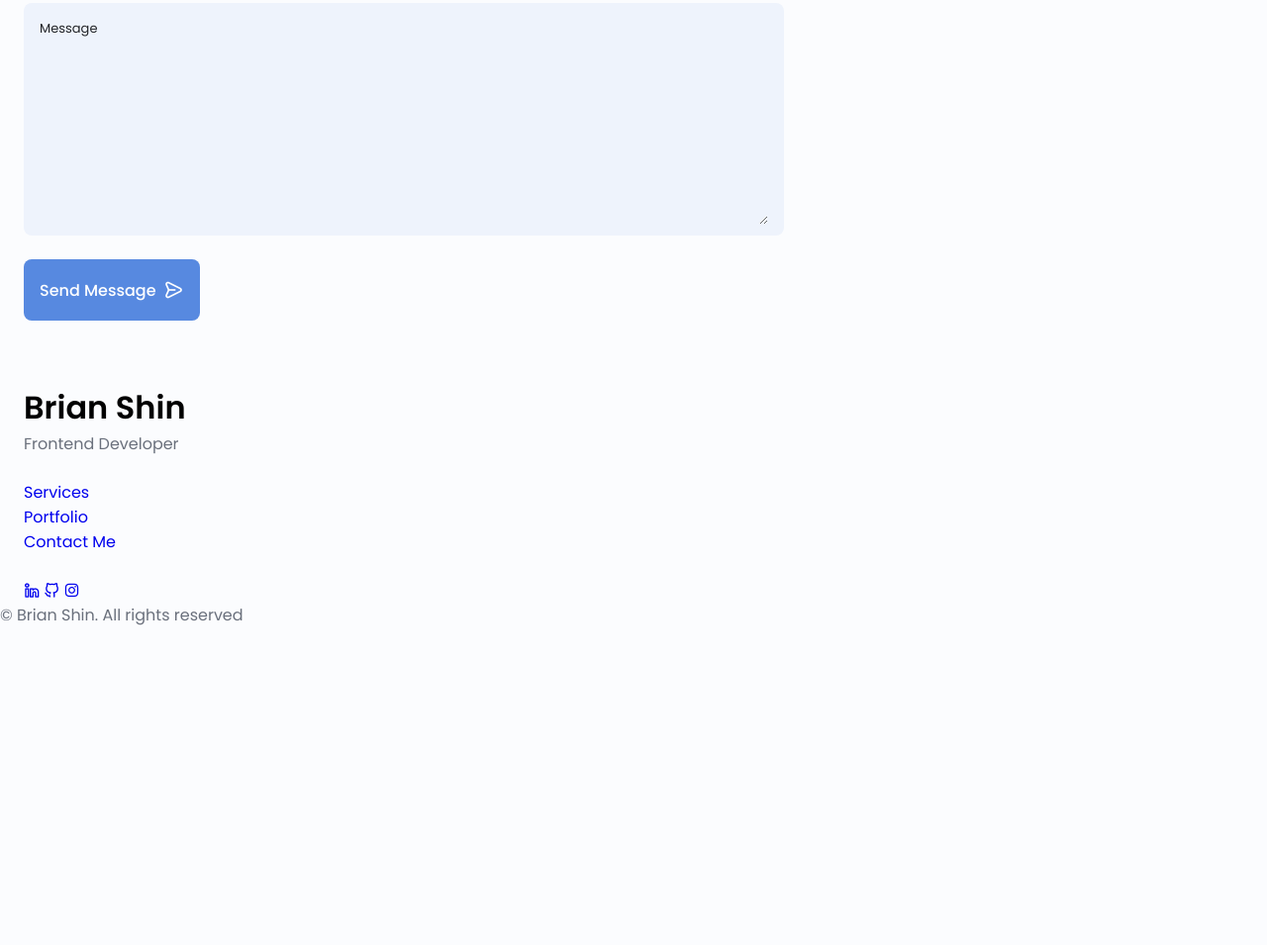
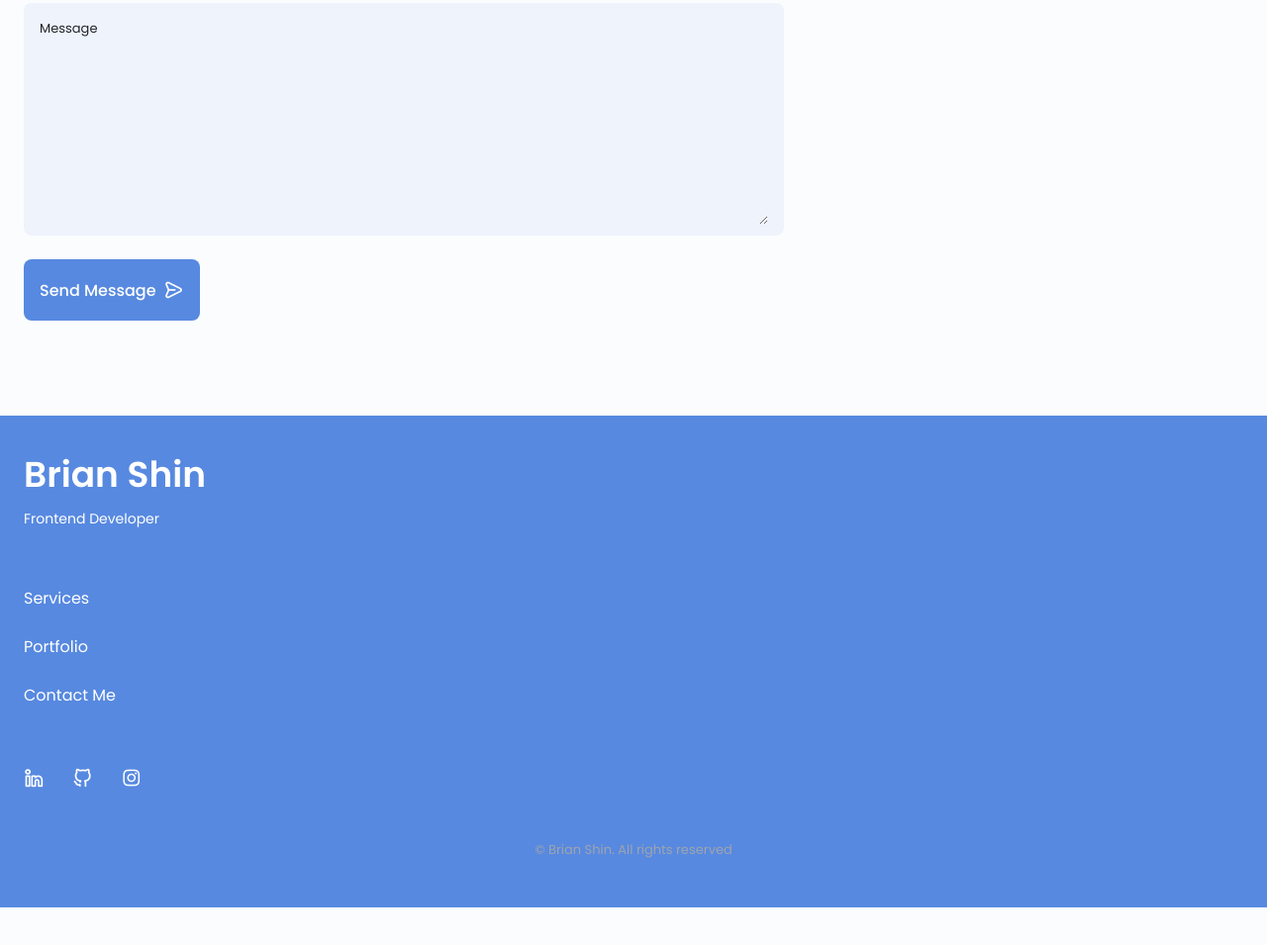
Before and after one commit to bshin132/myportfolio, a plain HTML site: page index.html in a window 1280 px wide. Shown: the part 5157-6112 px from the top of the page at 99% size. Before the commit the page ends 5839 px from the top, so only its background shows below. Drawn offline with nearby package versions, Linux system fonts and the light colour scheme.

Commit message:
style footer

```diff
--- a/assets/css/styles.css
+++ b/assets/css/styles.css
@@ -834,3 +834,59 @@ img {
   outline: none;
   padding: 0.25rem 0.5rem 0.5rem 0;
 }
+
+/* FOOTER */
+.footer {
+  padding-top: 2rem;
+}
+
+.footer__container {
+  row-gap: 3.5rem;
+}
+
+.footer__bg {
+  background-color: var(--first-color-second);
+  padding: 2rem 0 3rem;
+}
+
+.footer__title {
+  font-size: var(--h1-font-size);
+  margin-bottom: var(--mb-0-25);
+}
+
+.footer__subtitle {
+  font-size: var(--small-font-size);
+}
+
+.footer__links {
+  display: flex;
+  flex-direction: column;
+  row-gap: 1.5rem;
+}
+
+.footer__link:hover {
+  color: var(--first-color-lighter);
+}
+
+.footer__social {
+  font-size: 1.25rem;
+  margin-right: var(--mb-1-5);
+}
+
+.footer__social:hover {
+  color: var(--first-color-lighter);
+}
+
+.footer__copy {
+  font-size: var(--smaller-font-size);
+  text-align: center;
+  color: var(--text-color-light);
+  margin-top: var(--mb-3);
+}
+
+.footer__title,
+.footer__subtitle,
+.footer__link,
+.footer__social {
+  color: #fff;
+}
--- a/index.html
+++ b/index.html
@@ -800,7 +800,7 @@
       <div class="footer__bg">
         <div class="footer__container container grid">
           <div>
-            <h1 class="footer__title" id="black">Brian Shin</h1>
+            <h1 class="footer__title">Brian Shin</h1>
             <span class="footer__subtitle">Frontend Developer</span>
           </div>
 
```
